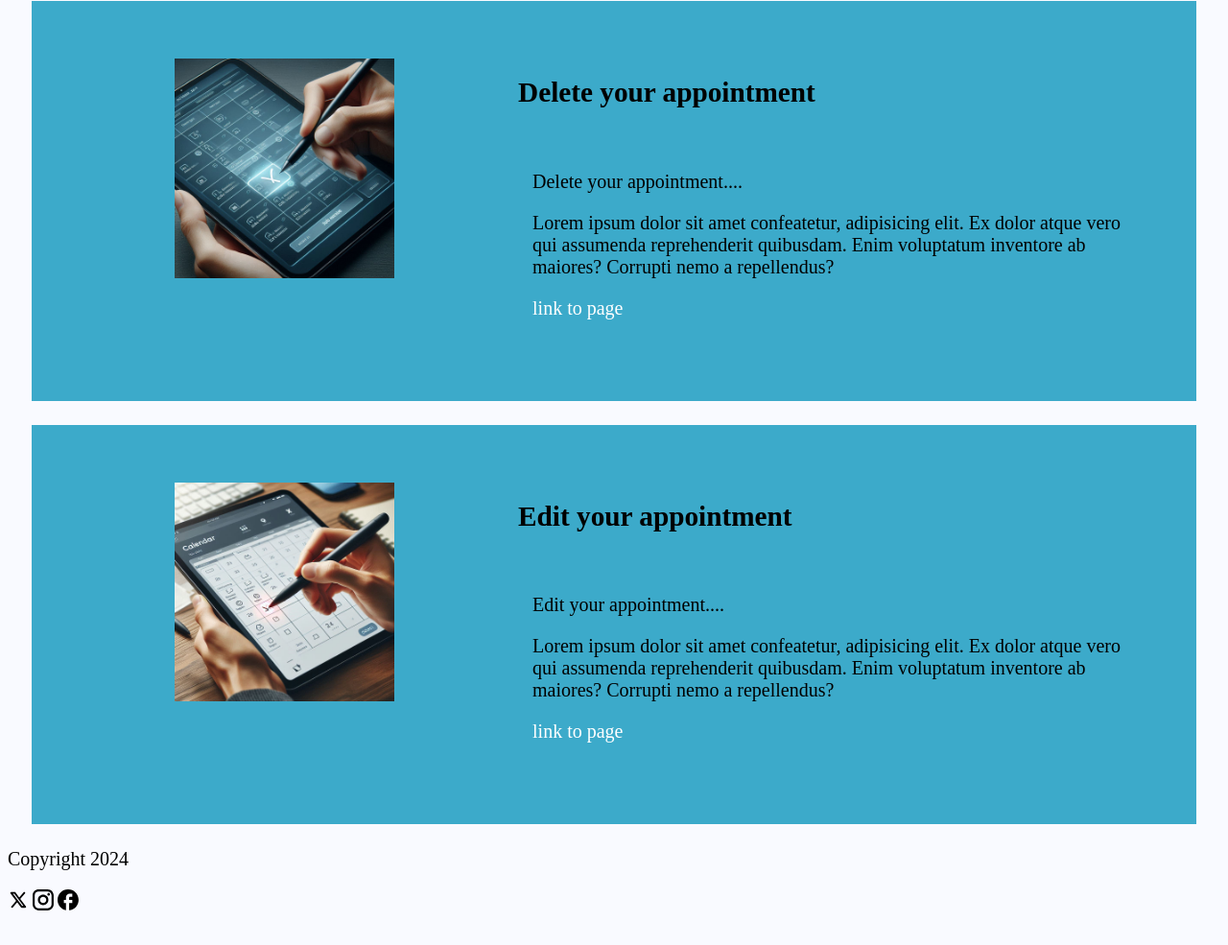
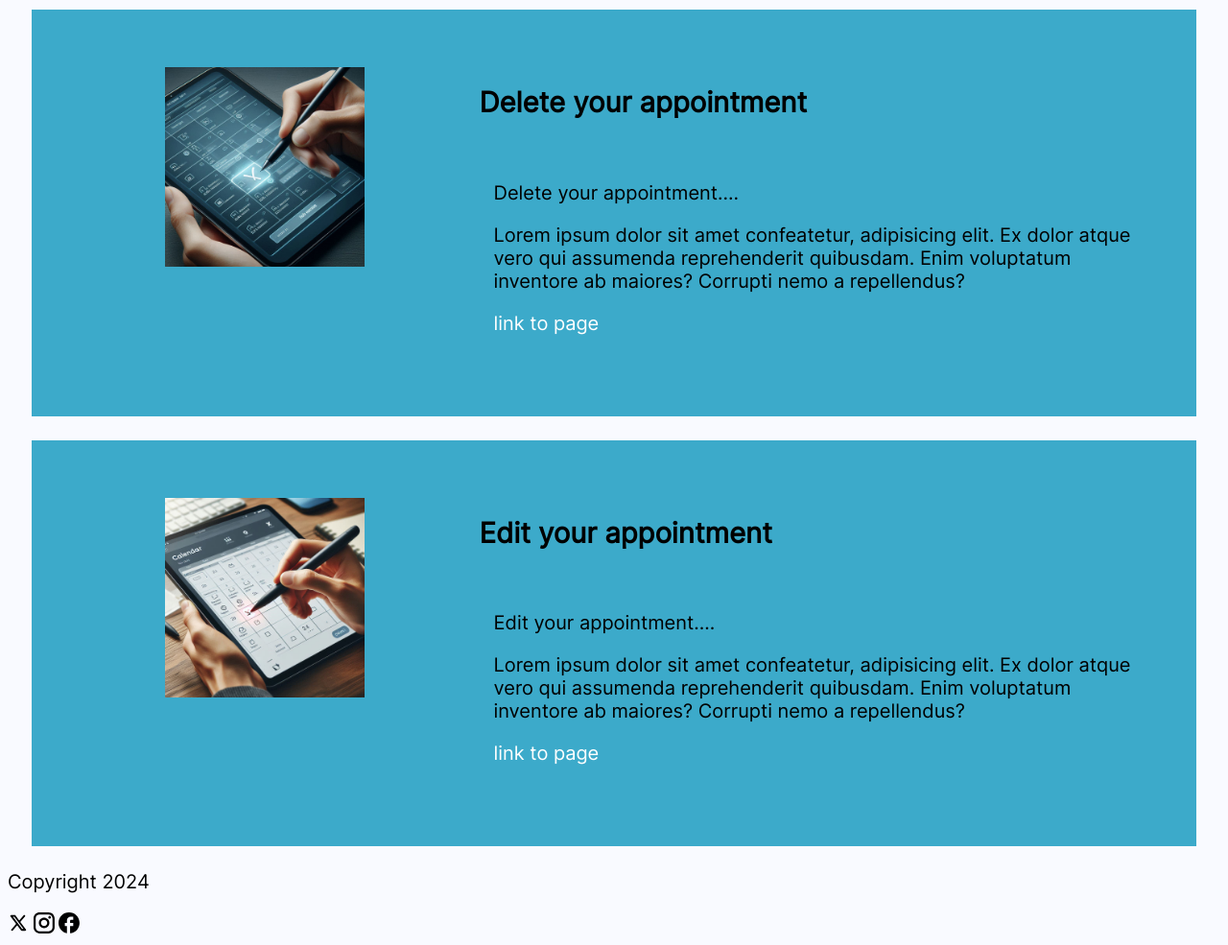
Before and after one commit to DPuddinu/todo-tutorato, a website: page src/landing.html in a window 1280 px wide. Shown: the part 1300-2285 px from the top of the page at 96% size. Before the commit the page ends 2261 px from the top, so only its background shows below. Drawn offline with Linux system fonts and the light colour scheme.

Commit message:
style: add Inter Font

```diff
--- a/src/landing.html
+++ b/src/landing.html
@@ -40,7 +40,7 @@
         <img
           class="img-250px"
           id="img-hero-feation"
-          src="./img/hero.jpg"
+          src="../assets/img/hero.jpg"
           alt="photo-agenda"
         />
       </div>
@@ -54,7 +54,7 @@
       <div id="div-img-feat1">
         <img
           class="img-feat"
-          src="./img/add.jpeg"
+          src="../assets/img/add.jpeg"
           alt="photo-add-appointment"
         />
       </div>
@@ -82,7 +82,7 @@
       <div id="div-img-feat2">
         <img
           class="img-feat"
-          src="./img/delete.jpeg"
+          src="../assets/img/delete.jpeg"
           alt="photo-delete-appointment"
         />
       </div>
@@ -110,7 +110,7 @@
       <div id="div-img-feat3">
         <img
           class="img-feat"
-          src="./img/edit.jpeg"
+          src="../assets/img/edit.jpeg"
           alt="photo-edit-appointment"
         />
       </div>
@@ -140,13 +140,19 @@
       </div>
       <div id="social">
         <a href="#x.com/simpleagenda">
-          <img class="logo-social" src="./img/x.svg" alt="logo-X"
+          <img class="logo-social" src="../assets/img/x.svg" alt="logo-X"
         /></a>
         <a href="#instagram.com/simpleagenda">
-          <img class="logo-social" src="./img/insta.svg" alt="logo-Instagram"
+          <img
+            class="logo-social"
+            src="../assets/img/insta.svg"
+            alt="logo-Instagram"
         /></a>
         <a href="#facebook.com/simpleagenda"
-          ><img class="logo-social" src="./img/face.svg" alt="logo-Facebook"
+          ><img
+            class="logo-social"
+            src="../assets/img/face.svg"
+            alt="logo-Facebook"
         /></a>
       </div>
     </footer>
--- a/src/styles/landing.css
+++ b/src/styles/landing.css
@@ -1,5 +1,10 @@
+@font-face {
+  font-family: "Inter-Regular";
+  src: url("../../assets/fonts/Inter-Regular.ttf");
+}
 body {
   background-color: #f9faff;
+  font-family: "Inter-Regular";
 }
 
 h1 {
```
Also changed, not shown: assets/fonts/Inter-Regular.ttf (added), assets/img/add.jpeg (renamed from src/img/add.jpeg), assets/img/delete.jpeg (renamed from src/img/delete.jpeg), assets/img/edit.jpeg (renamed from src/img/edit.jpeg), assets/img/face.svg (renamed from src/img/face.svg), assets/img/hero.jpg (renamed from src/img/hero.jpg), assets/img/insta.svg (renamed from src/img/insta.svg), assets/img/sc.svg (renamed from src/img/sc.svg), assets/img/x.svg (renamed from src/img/x.svg).
